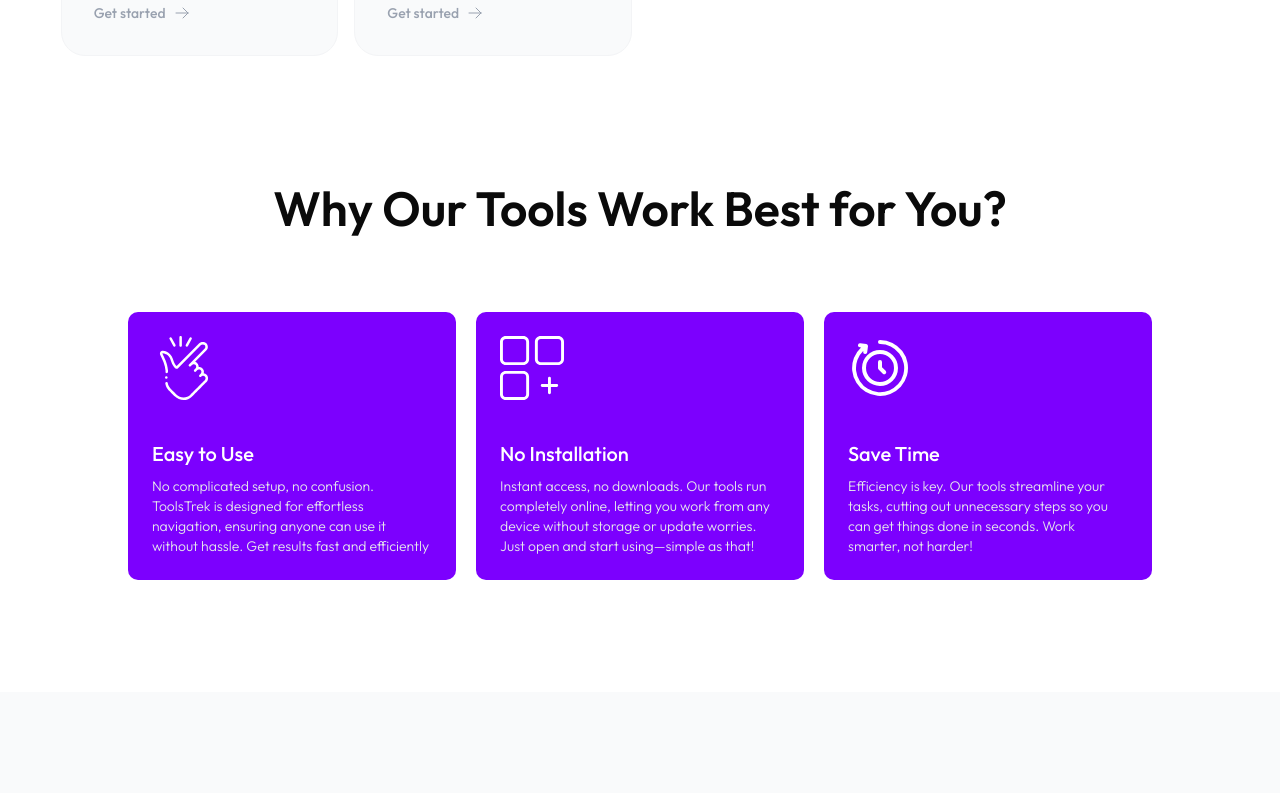
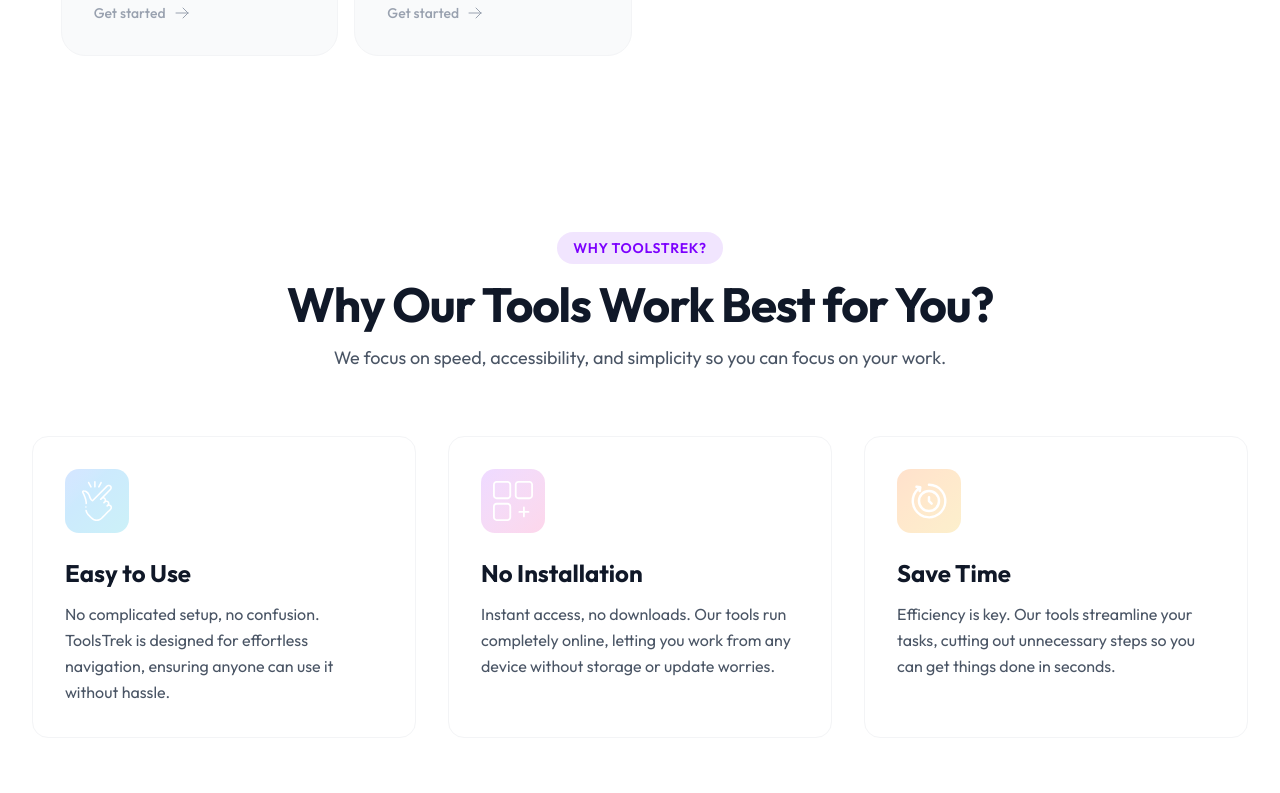
Before and after one commit to tasnimultas67/toolstrek, a Next.js app: page / in a window 1280 px wide. Shown: the part 1540-2333 px from the top of the page. Built offline with nearby package versions, Linux system fonts and the light colour scheme.

Commit message:
style: modernize home page "Why Choose Us" cards

```diff
--- a/app/page.js
+++ b/app/page.js
@@ -1,5 +1,4 @@
 import Hero from "./tools-compo/Hero";
-
 import HServices from "./tools-compo/HServices";
 import Image from "next/image";
 import Reviews from "./tools-compo/Home-Compo/Reviews";
@@ -11,88 +10,104 @@
   {
     title: "Easy to Use",
     description:
-      "No complicated setup, no confusion. ToolsTrek is designed for effortless navigation, ensuring anyone can use it without hassle. Get results fast and efficiently",
-    icon: (
-      <Image
-        src="/easytouse.svg"
-        width={100}
-        height={100}
-        alt="card icon"
-        className="size-16"
-      />
-    ),
+      "No complicated setup, no confusion. ToolsTrek is designed for effortless navigation, ensuring anyone can use it without hassle.",
+    icon: "/easytouse.svg",
+    gradient: "from-blue-500/20 to-cyan-500/20",
   },
   {
     title: "No Installation",
     description:
-      "Instant access, no downloads. Our tools run completely online, letting you work from any device without storage or update worries. Just open and start using—simple as that!",
-    icon: (
-      <Image
-        src="/noinstallation.svg"
-        width={100}
-        height={100}
-        alt="card icon"
-        className="size-16"
-      />
-    ),
+      "Instant access, no downloads. Our tools run completely online, letting you work from any device without storage or update worries.",
+    icon: "/noinstallation.svg",
+    gradient: "from-purple-500/20 to-pink-500/20",
   },
   {
     title: "Save Time",
     description:
-      "Efficiency is key. Our tools streamline your tasks, cutting out unnecessary steps so you can get things done in seconds. Work smarter, not harder!",
-    icon: (
-      <Image
-        src="/savetime.svg"
-        width={100}
-        height={100}
-        alt="card icon"
-        className="size-16 "
-      />
-    ),
+      "Efficiency is key. Our tools streamline your tasks, cutting out unnecessary steps so you can get things done in seconds.",
+    icon: "/savetime.svg",
+    gradient: "from-orange-500/20 to-yellow-500/20",
   },
 ];
 
 export default function Home() {
   return (
-    <div>
-      <div>
+    <div className="min-h-screen bg-white">
+      {/* Hero Section */}
       <Suspense fallback={<HeroSkeleton />}>
         <Hero />
       </Suspense>
-        {/* <Hero /> */}
+
+      {/* Services Section */}
       <HServices />
-        <div className="bg-gradient-to-b from-gray-50 to-white">
-          {/* Features Section */}
-          <section className="pt-12 pb-28 px-4 sm:px-6 lg:px-8 bg-white">
-            <div className="max-w-5xl mx-auto">
-              <h2 className="text-5xl font-semibold text-center mb-20">
+
+      {/* Modern Why Choose Us Section */}
+      <section className="relative py-24 overflow-hidden">
+        {/* Background Decorative Elements */}
+        <div className="absolute top-0 left-1/2 -translate-x-1/2 w-full h-full -z-10 opacity-30">
+          <div className="absolute top-24 left-10 w-72 h-72 bg-brandColor/20 rounded-full blur-3xl" />
+          <div className="absolute bottom-24 right-10 w-72 h-72 bg-blue-200/20 rounded-full blur-3xl" />
+        </div>
+
+        <div className="max-w-7xl mx-auto px-4 sm:px-6 lg:px-8">
+          <div className="text-center max-w-3xl mx-auto mb-16">
+            <span className="inline-block px-4 py-1.5 mb-4 text-sm font-semibold tracking-wider text-brandColor uppercase bg-brandColor/10 rounded-full">
+              Why ToolsTrek?
+            </span>
+            <h2 className="text-4xl md:text-5xl font-bold text-gray-900 tracking-tight">
               Why Our Tools Work Best for You?
             </h2>
+            <p className="mt-4 text-lg text-gray-600">
+              We focus on speed, accessibility, and simplicity so you can focus
+              on your work.
+            </p>
+          </div>
 
-              <div className="grid grid-cols-1 md:grid-cols-3 gap-5">
+          <div className="grid grid-cols-1 md:grid-cols-3 gap-8">
             {whychoose.map((item, index) => (
-                  <div key={index} className="bg-brandColor rounded-lg p-6 ">
-                    <div className="mb-4">{item.icon}</div>
-                    <h3 className="text-xl font-medium mb-2 mt-10 text-white">
+              <div
+                key={index}
+                className="group relative bg-white border border-gray-100 rounded-2xl p-8 transition-all duration-300 hover:shadow-2xl hover:shadow-brandColor/10 hover:-translate-y-1"
+              >
+                {/* Icon Container */}
+                <div
+                  className={`inline-flex items-center justify-center w-16 h-16 rounded-xl bg-gradient-to-br ${item.gradient} mb-6 group-hover:scale-110 transition-transform duration-300`}
+                >
+                  <Image
+                    src={item.icon}
+                    width={40}
+                    height={40}
+                    alt={item.title}
+                    className="size-10 object-contain"
+                  />
+                </div>
+
+                <h3 className="text-2xl font-bold text-gray-900 mb-3">
                   {item.title}
                 </h3>
-                    <p className="text-gray-200 text-sm font-light">
+
+                <p className="text-gray-600 leading-relaxed">
                   {item.description}
                 </p>
+
+                {/* Decorative bottom line */}
+                <div className="absolute bottom-0 left-0 h-1 w-0 bg-brandColor transition-all duration-300 group-hover:w-full rounded-b-2xl" />
               </div>
             ))}
           </div>
         </div>
       </section>
+
       {/* Reviews */}
+      <div className="bg-gray-50 py-16">
+        <div className="max-w-7xl mx-auto px-4">
+          <Reviews />
         </div>
-        <div className="m-auto">
-          <Reviews></Reviews>
       </div>
+
       {/* Call to Action */}
-        <div className="py-7 bg-gray-50">
-          <CTA></CTA>
-        </div>
+      <div className="py-12 bg-white">
+        <CTA />
       </div>
     </div>
   );
```
Lines whose indentation alone changed are shown as unchanged.
